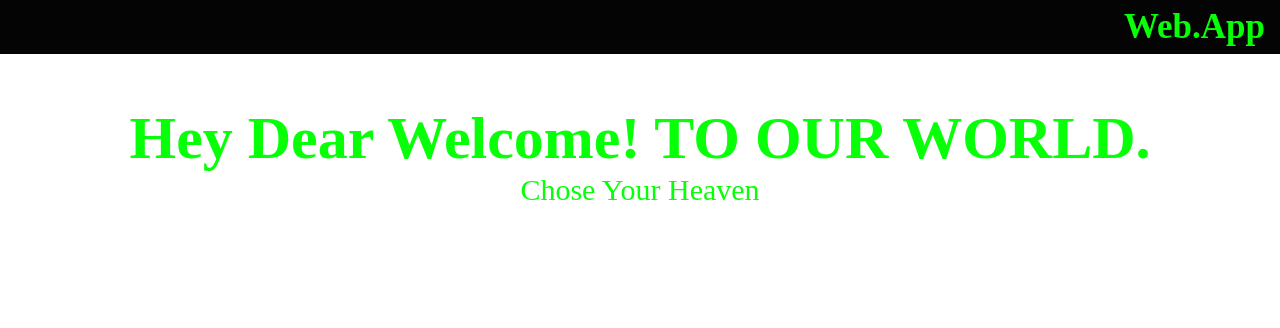
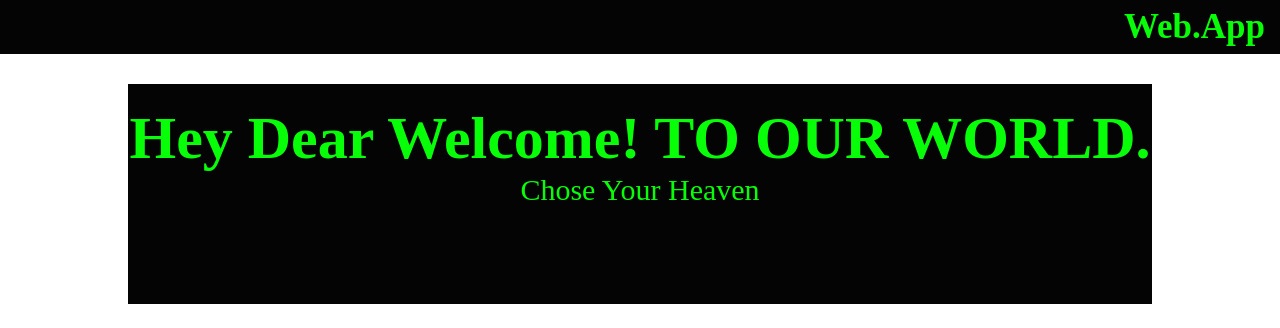
Before and after one commit to Jubayerhusain/WAS, a plain HTML site: page ourProject/index.html in a window 1280 px wide. Shown: the top 328 px of the page. Drawn offline with Linux system fonts and the light colour scheme.

Commit message:
bg-color

```diff
--- a/ourProject/style.css
+++ b/ourProject/style.css
@@ -31,6 +31,7 @@ div{
 }
 .upperText{
     font-size: 30px;
+    background-color: #000000fb;
 }
 .servise_section{
     width: 80%;
```
